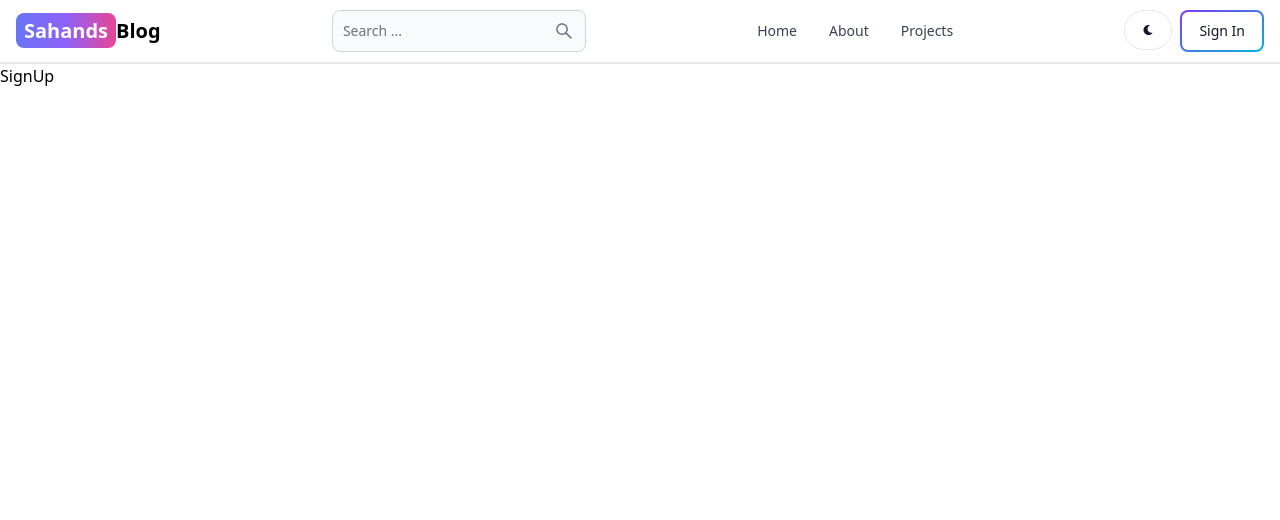
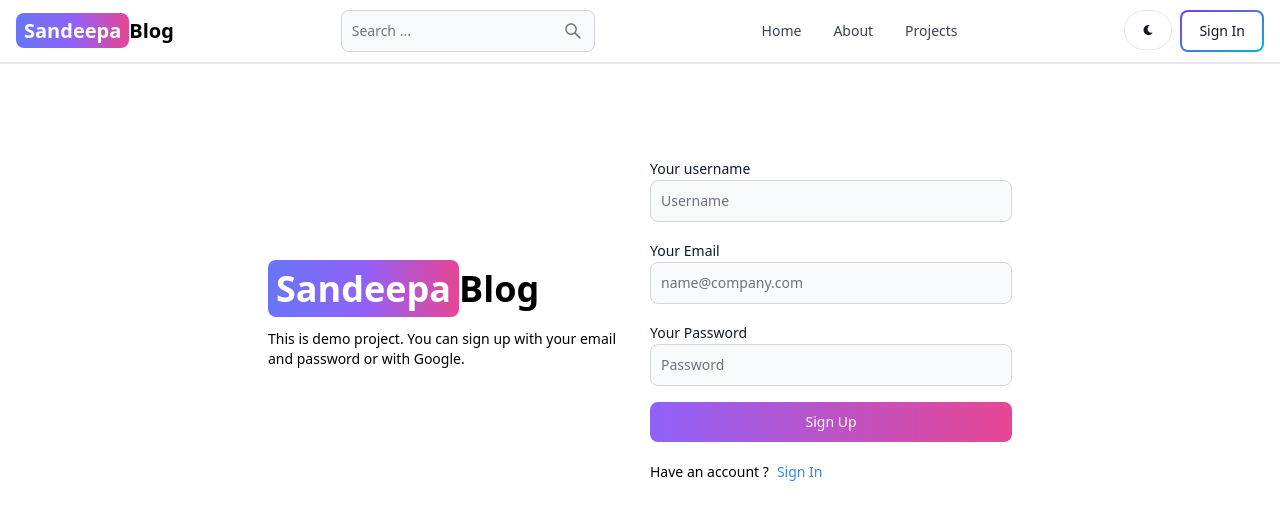
Before and after one commit to UmeshSandeepa/MERN-Blog, a React (Vite) app in the folder client/: page /SignUp in a window 1280 px wide. Shown: the top 520 px of the page. Built offline with nearby package versions, Linux system fonts and the light colour scheme.

Commit message:
create signup page ui

```diff
--- a/client/src/components/Header.jsx
+++ b/client/src/components/Header.jsx
@@ -12,7 +12,7 @@
         className="self-center whitespace-nowrap text-sm sm:text-xl font-semibold dark:text-white"
       >
         <span className="px-2 py-1 bg-gradient-to-r from-indigo-500 via-purple-500 to-pink-500 rounded-lg text-white">
-          Sahands
+          Sandeepa
         </span>
         Blog
       </Link>
--- a/client/src/pages/SignUp.jsx
+++ b/client/src/pages/SignUp.jsx
@@ -1,6 +1,48 @@
+import { Button, Label, TextInput } from "flowbite-react";
+import { Link } from "react-router-dom";
 
 export default function SignUp() {
   return (
-    <div>SignUp</div>
-  )
+    <div className="min-h-screen mt-20">
+      <div className="flex p-3 max-w-3xl mx-auto flex-col md:flex-row md:items-center gap-5">
+        {/*left*/}
+        <div className="flex-1">
+          <Link to="/" className="font-bold dark:text-white text-4xl">
+            <span className="px-2 py-1 bg-gradient-to-r from-indigo-500 via-purple-500 to-pink-500 rounded-lg text-white">
+              Sandeepa
+            </span>
+            Blog
+          </Link>
+          <p className="text-sm mt-5">
+            This is demo project. You can sign up with your email and password
+            or with Google.
+          </p>
+        </div>
+        {/*right*/}
+        <div className="flex-1">
+            <form className="flex flex-col gap-4">
+                <div>
+                    <Label value="Your username"/>
+                    <TextInput type="text" placeholder="Username" id="username"/>
+                </div>
+                <div>
+                    <Label value="Your Email"/>
+                    <TextInput type="text" placeholder="name@company.com" id="email"/>
+                </div>
+                <div>
+                    <Label value="Your Password"/>
+                    <TextInput type="text" placeholder="Password" id="password"/>
+                </div>
+                <Button gradientDuoTone="purpleToPink" type="submit">
+                    Sign Up
+                </Button>
+            </form>
+            <div className="flex gap-2 text-sm mt-5">
+                <span>Have an account ?</span>
+                <Link to='/SignIn' className="text-blue-500">Sign In</Link>
+            </div>
+        </div>
+      </div>
+    </div>
+  );
 }
```
